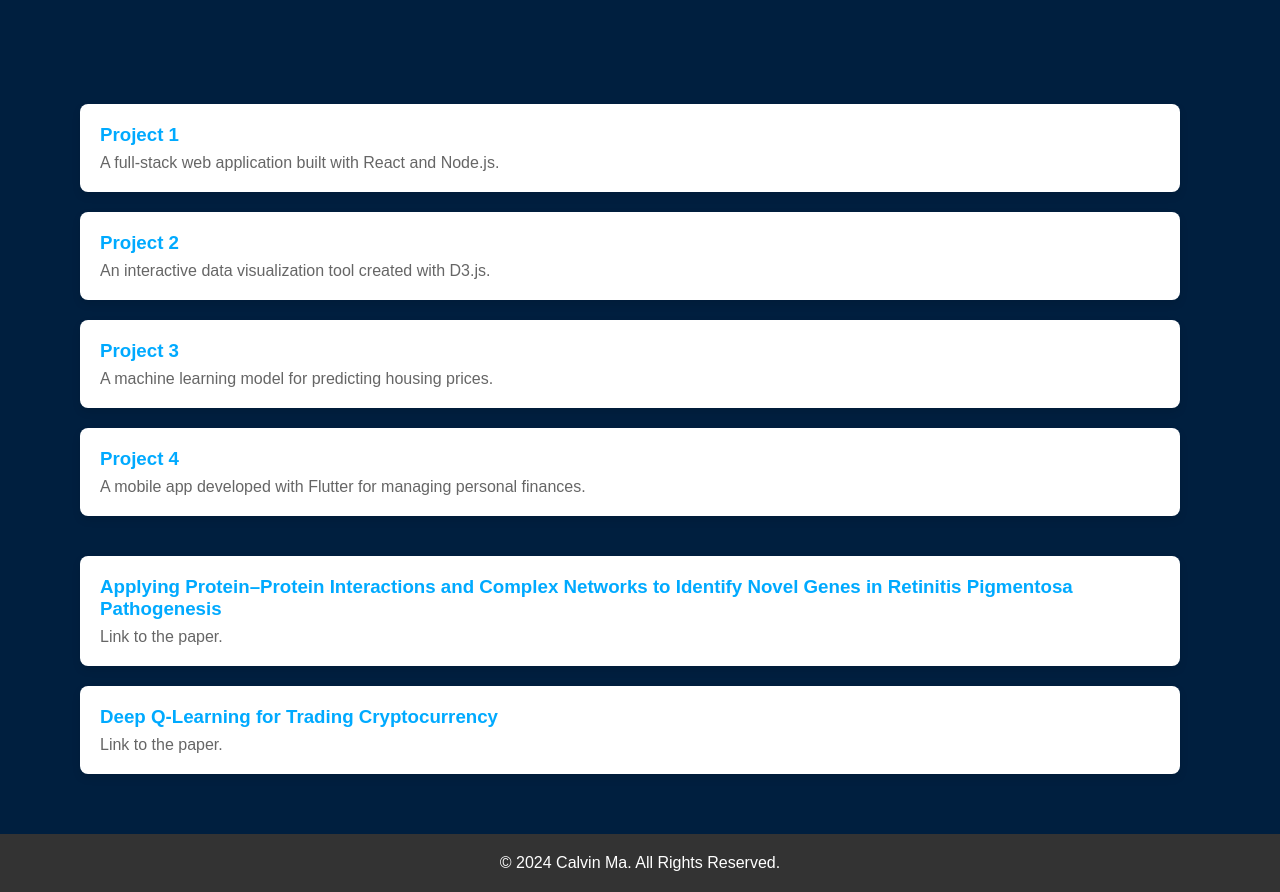
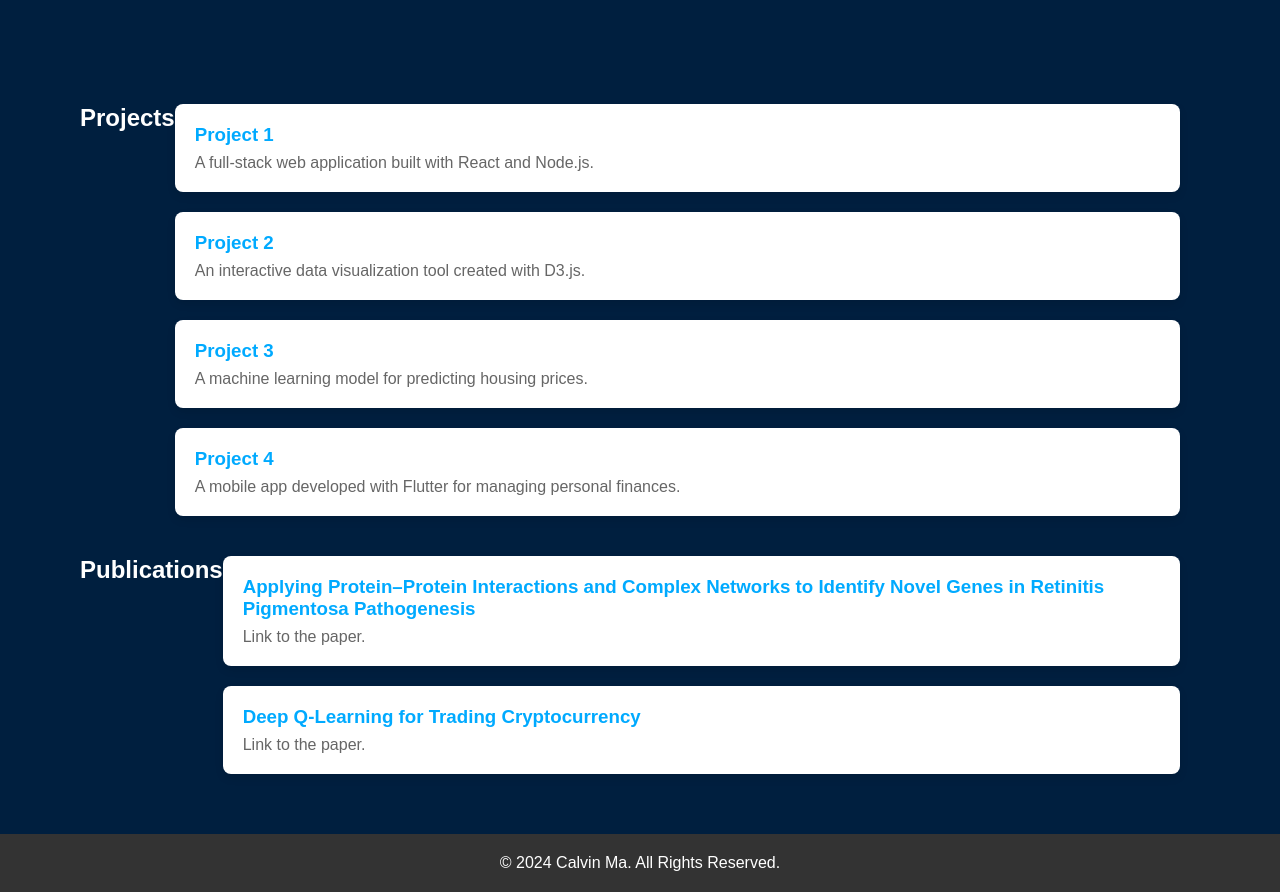
Before and after one commit to calvinma888/calvinma888.github.io, a plain HTML site: page index.html in a window 1280 px wide. Shown: the part 905-1797 px from the top of the page. Drawn offline with Linux system fonts and the light colour scheme.

Commit message:
Update index.html

```diff
--- a/index.html
+++ b/index.html
@@ -127,7 +127,9 @@
 
     <!-- Portfolio section -->
     <div class="container">
-        <section id="portfolio" class="portfolio-section">
+        <!-- Projects Section -->
+        <section id="projects" class="portfolio-section">
+            <h2>Projects</h2>
             <!-- Project List -->
             <div class="portfolio-list">
                 <div class="portfolio-item" onclick="showPreview('project1')">
@@ -155,8 +157,9 @@
             </div>
         </section>
 
-        <!-- Papers section -->
-        <section id="papers" class="portfolio-section">
+        <!-- Publications Section -->
+        <section id="publications" class="portfolio-section">
+            <h2>Publications</h2>
             <!-- Paper List -->
             <div class="portfolio-list">
                 <div class="portfolio-item" onclick="showPaperPreview('paper1')">
@@ -172,7 +175,7 @@
             <!-- Preview Window for Papers -->
             <div id="paper-preview" class="portfolio-preview">
                 <h3>Paper Preview</h3>
-                <p>Click on a paper to see more details here.</p>
+                <p>Click the link below to read the paper:</p>
                 <a id="paper-link" href="#" target="_blank">Read Paper</a>
             </div>
         </section>
@@ -212,7 +215,7 @@
             const paper = paperData[paperId];
             const previewSection = document.getElementById('paper-preview');
             document.getElementById('paper-link').href = paper.link;
-            previewSection.innerHTML = `<h3>${paper.title}</h3><p>Click the link below to read the paper.</p>`;
+            previewSection.innerHTML = `<h3>${paper.title}</h3><p>Click the link below to read the paper:</p><a href="${paper.link}" target="_blank">Read Paper</a>`;
             previewSection.classList.add('active');
         }
     </script>
```
